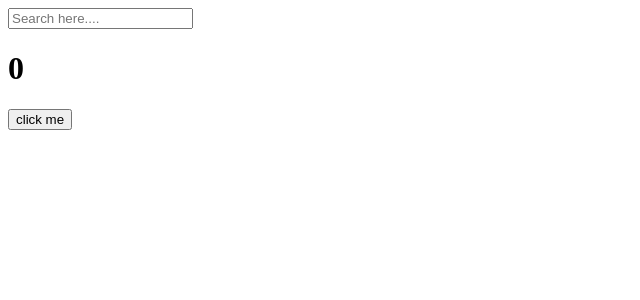
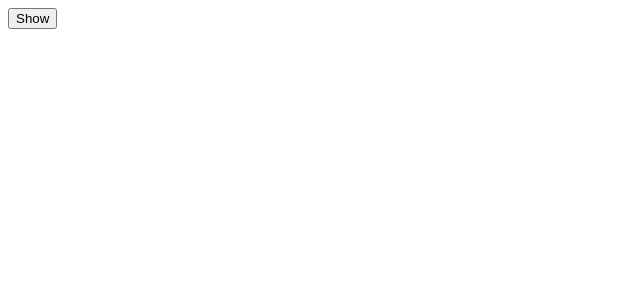
Before and after one commit to bombic3/NomadReactApp, a React (Create React App) app: page / in a window 1280 px wide. Shown: the top 300 px of the page, without its empty margins (0-640 px from the left). Built offline with nearby package versions, Linux system fonts and the light colour scheme.

Commit message:
Clean Up

```diff
--- a/src/App.js
+++ b/src/App.js
@@ -1,48 +1,47 @@
 import { useState, useEffect } from "react";
 
+function Hello() {
+  useEffect(() => {
+    console.log("Hi!");
+    return () => console.log("Bye :(");
+  }, []);
+  return <h1>Hello</h1>;
+}
+
 function App() {
-  const [counter, setValue] = useState(0);
-  const [keyword, setKeyword] = useState("");
-  const onClick = () => setValue((prev) => prev + 1);
-  const onChange = (event) => setKeyword(event.target.value);
-  console.log("i run all the time");
-  useEffect(() => {
-    console.log("I run only once.");
-  }, []);
-  useEffect(() => {
-    // if (keyword !== "" && keyword.length > 5) {
-      console.log("I run when 'keyword' changes.");
-    // }
-  }, [keyword]);
-  useEffect(() => {
-      console.log("I run when 'counter' changes.");
-  }, [counter]);
-  useEffect(() => {
-      console.log("I run when keyword & counter changes.");
-  }, [keyword, counter]);
+  const [showing, setShowing] = useState(false);
+  const onClick = () => setShowing((prev) => !prev);
 
   return (
     <div>
-      <input
-        value={keyword}
-        onChange={onChange}
-        type="text"
-        placeholder="Search here...."
-      />
-      <h1>{counter}</h1>
-      <button onClick={onClick}>click me</button>
+      {showing ? <Hello /> : null}
+      <button onClick={onClick}>{showing ? "Hide" : "Show"}</button>
     </div>
   );
 }
-// state 값이 변화될 때 모든 code가 render (다시 실행) 됨.
-// component 내부의 몇몇 코드는 처음 열릴 때 render(실행)되고 다시 실행되지 않도록 하고 싶을 때
-// useEffect의 두가지 argument중 첫번째(EffectCallback)가 처음만 render되고 다시 실행 안 되도록 하는 것
-// (effect: EffectCallback, deps?: DependencyList)
-// 두번째 argument에 [] 빈 array 주기
-
-// 특정코드 변화할 때 특정코드 render 하기
-// search에 자판 칠 때마다 rerender 됨.(조건 글자수 걸기)
-// 한번만 render 한 후 click 때는 render 안하고 keyword가 변화할 때만 render
-// [] 빈 array에 특정 값(keyword) 넣으면 그거 변화할 때만 render
 
 export default App;
+
+// useEffect에 return하면 CleanUp function이 됨. 둘이 같다
+/*
+    function Hello() {
+      useEffect(() => {
+        console.log("Hi!");
+        return () => console.log("Bye");
+      }, []);
+      return <h1>Hello</h1>;
+    }
+*/
+/*
+    function Hello() {
+      function byFn() {
+        console.log("Bye ;(");
+      }
+      function hiFn() {
+        console.log("Hi :)");
+        return byFn;
+      }
+      useEffect(hiFn, []);
+      return <h1>Hello</h1>;
+    }
+*/
```
